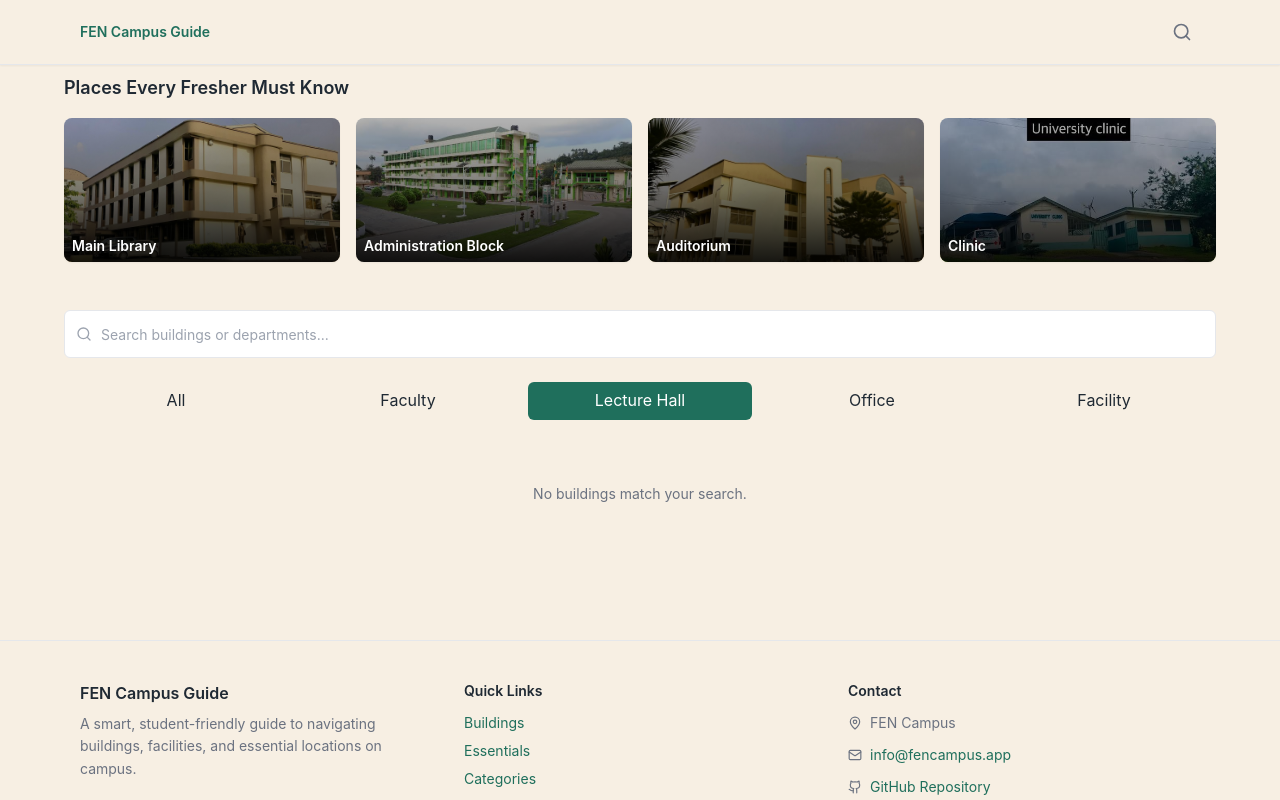
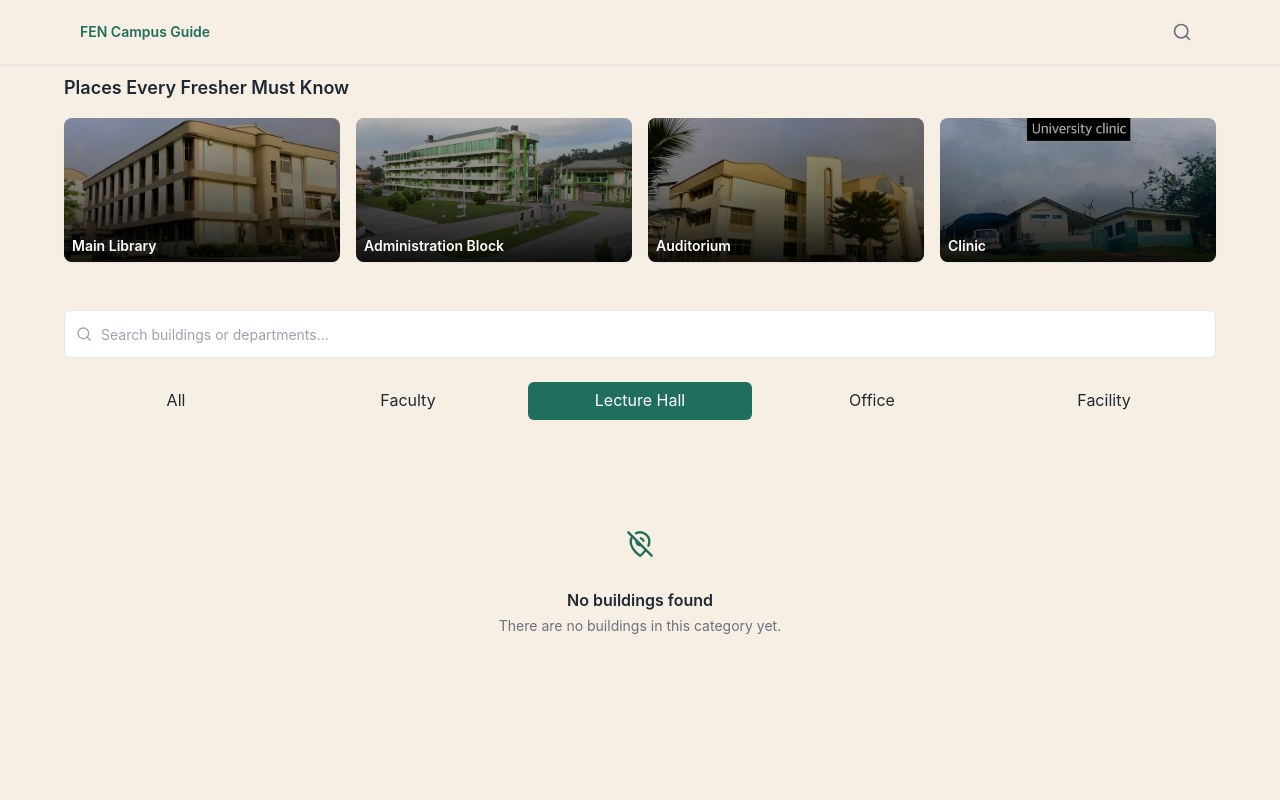
Before and after one commit to wireduuu/CampusGuide, a React (Vite) app: page / in a window 1280 px wide. Both pictures are taken after a click on the button "Lecture Hall". Shown: the part 959-1759 px from the top of the page. Built offline with nearby package versions, Linux system fonts and the light colour scheme.

Commit message:
feat: replace buildings search empty text with EmptyState component

```diff
--- a/src/components/sections/BuildingsGrid.tsx
+++ b/src/components/sections/BuildingsGrid.tsx
@@ -4,6 +4,8 @@ import { categories } from "../../data/categories";
 import BuildingCard from "../ui/BuildingCard";
 import SearchInput from "../ui/SearchBar";
 import { type BuildingCategory } from "../../types/building";
+import { MapPinOff } from "lucide-react";
+import EmptyState from "../ui/EmptyState";
 
 const BuildingsGrid = () => {
   const [activeCategory, setActiveCategory] =
@@ -79,9 +81,20 @@ const BuildingsGrid = () => {
 
       {/* Results */}
       {filteredBuildings.length === 0 ? (
-        <p className="text-sm text-text-muted text-center py-12">
-          No buildings match your search.
-        </p>
+        <EmptyState
+          icon={
+            <MapPinOff
+              size={28}
+              className="text-[rgb(var(--color-primary))]"
+            />
+          }
+          title="No buildings found"
+          description={
+            searchQuery
+              ? `We couldn’t find any buildings matching “${searchQuery}”.`
+              : "There are no buildings in this category yet."
+          }
+        />
       ) : (
         <div className="grid grid-cols-2 sm:grid-cols-3 gap-4">
           {filteredBuildings.map((building) => (
--- a/src/components/ui/EmptyState.tsx
+++ b/src/components/ui/EmptyState.tsx
@@ -0,0 +1,47 @@
+import { type ReactNode } from "react";
+
+type EmptyStateProps = {
+  icon?: ReactNode;
+  title: string;
+  description?: string;
+  action?: ReactNode;
+};
+
+const EmptyState = ({
+  icon,
+  title,
+  description,
+  action,
+}: EmptyStateProps) => {
+  return (
+    <div className="flex flex-col items-center justify-center py-20 text-center">
+      {icon && (
+        <div
+          className="mb-4 flex h-14 w-14 items-center justify-center rounded-full"
+          style={{
+            backgroundColor: "rgba(var(--color-primary), 0.1)",
+          }}
+        >
+          {icon}
+        </div>
+      )}
+
+      <h3 className="text-base font-semibold mb-1">
+        {title}
+      </h3>
+
+      {description && (
+        <p
+          className="text-sm max-w-sm"
+          style={{ color: "rgb(var(--color-text-muted))" }}
+        >
+          {description}
+        </p>
+      )}
+
+      {action && <div className="mt-4">{action}</div>}
+    </div>
+  );
+};
+
+export default EmptyState;
```
